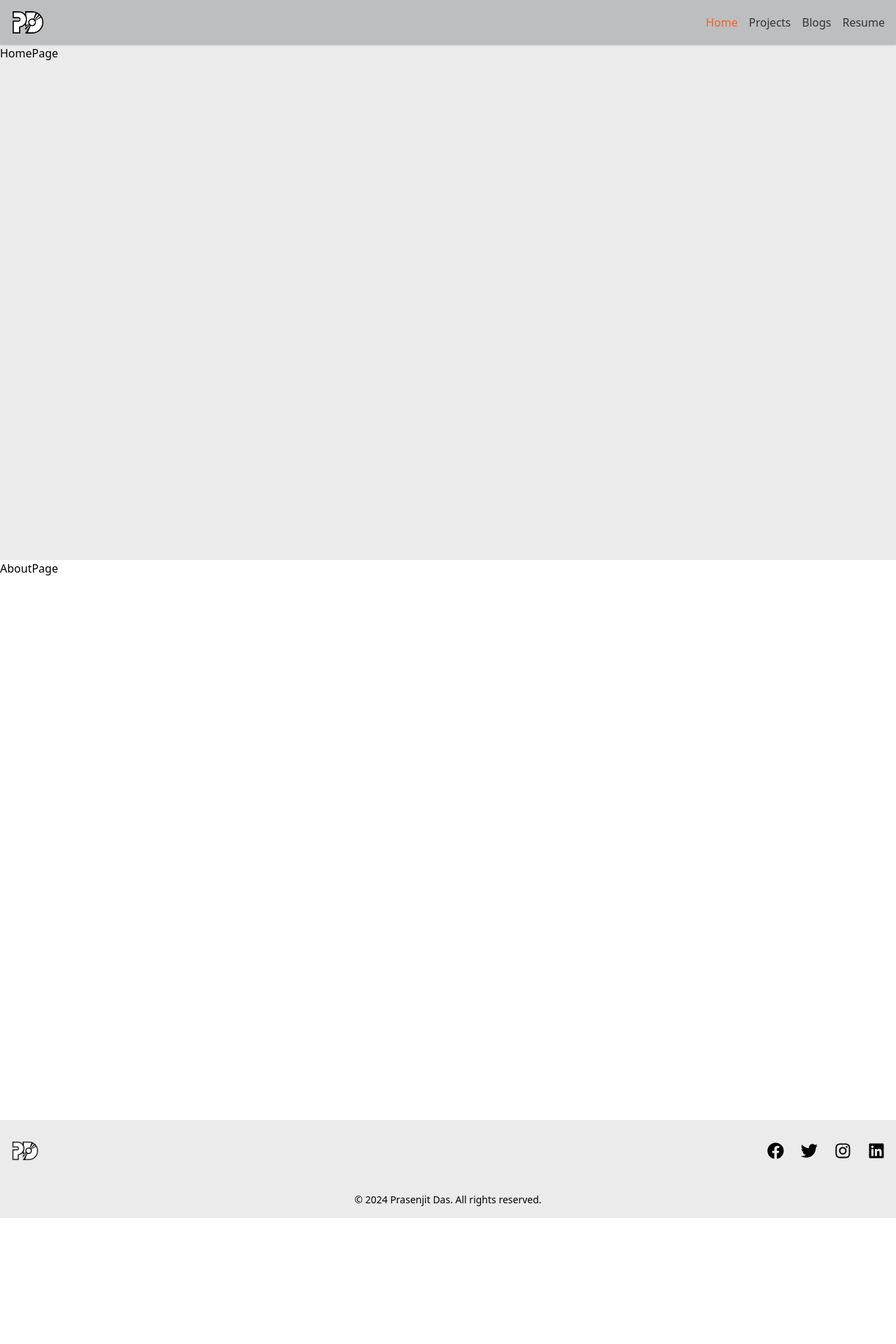
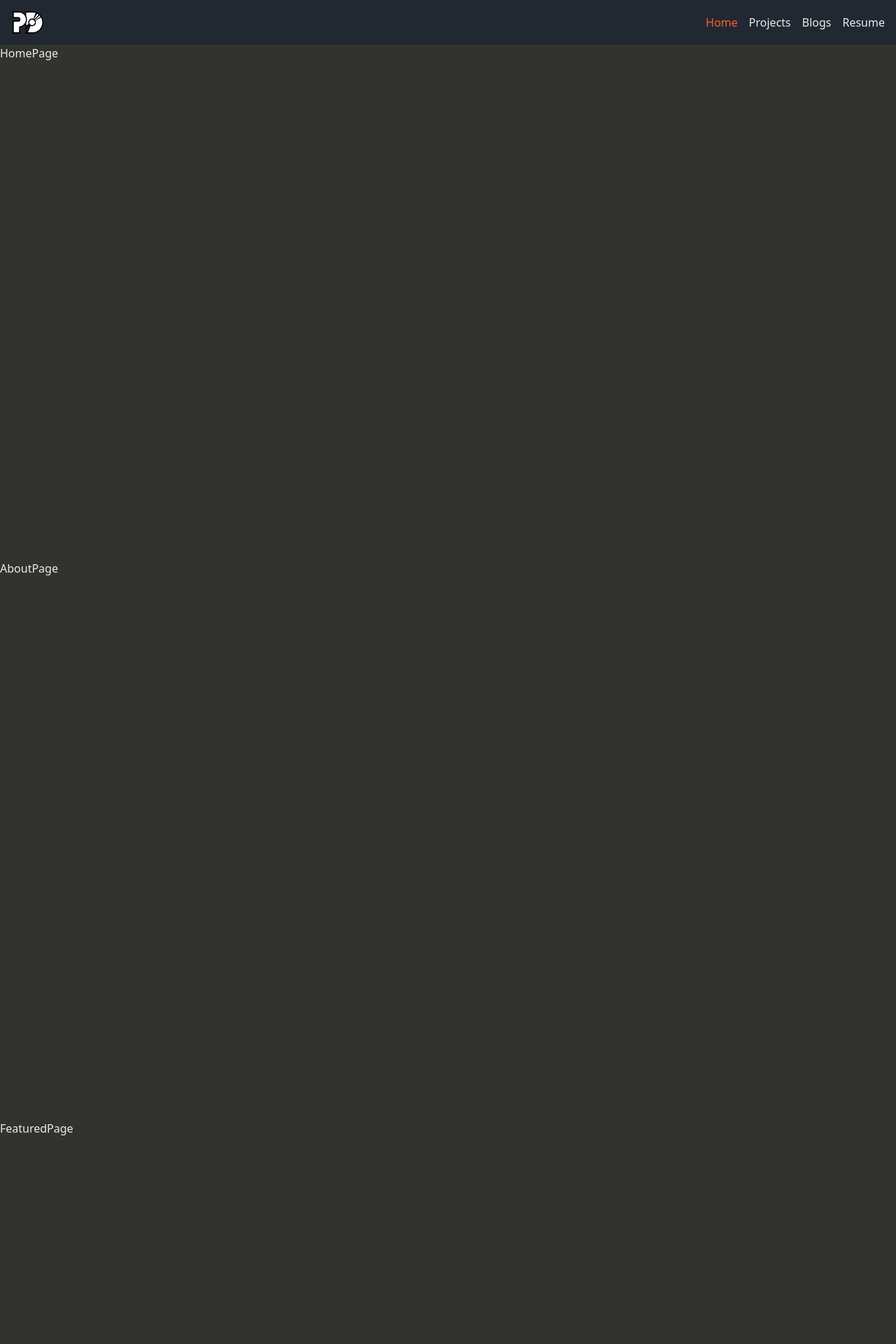
Before and after one commit to prasenjitpriyan/portfolio, a Next.js app: page / in a window 1280 px wide. Shown: the top 1920 px of the page at 70% size. Before the commit the page ends 1740 px from the top, so only its background shows below. Built offline with nearby package versions, Linux system fonts and the light colour scheme.

Commit message:
Footer and navbar modified and necessary link page created

```diff
--- a/app/page.jsx
+++ b/app/page.jsx
@@ -1,6 +1,8 @@
 import Footer from '@/components/Footer'
 import AboutPage from '@/pages/AboutPage'
+import FeaturedPage from '@/pages/FeaturedPage'
 import HomePage from '@/pages/HomePage'
+import ProjectPage from '@/pages/ProjectPage'
 import React from 'react'
 
 const Home = () => {
@@ -8,6 +10,8 @@ const Home = () => {
     <main>
       <HomePage />
       <AboutPage />
+      <FeaturedPage />
+      <ProjectPage />
       <Footer />
     </main>
   )
--- a/components/Footer.jsx
+++ b/components/Footer.jsx
@@ -1,14 +1,18 @@
-// components/Footer.js
-
 import Image from 'next/image'
 import Link from 'next/link'
-import { FaFacebook, FaTwitter, FaInstagram, FaLinkedin } from 'react-icons/fa'
+import socialMediaLinks from '@/lib/SocialMediaILinks'
+import MotionDiv from './MotionDiv'
 
 const Footer = () => {
   return (
-    <footer className="bg-my-color-4 text-white">
+    <footer className="bg-my-color-2 text-my-color-4">
       <div className="max-w-8xl mx-auto px-4 py-6 flex flex-col md:flex-row justify-between items-center">
-        <div className="flex items-center mb-4 md:mb-0">
+        <MotionDiv
+          initial={{ scale: 1 }}
+          whileHover={{ scale: 1.1 }}
+          transition={{ duration: 0.2 }}
+          className="flex items-center mb-4 md:mb-0"
+        >
           <Image
             src={'/pd.png'}
             priority
@@ -17,39 +21,28 @@ const Footer = () => {
             alt="Logo"
             className="h-10 w-10"
           />
-        </div>
+        </MotionDiv>
         <div className="flex space-x-6">
-          <Link
-            href="https://www.facebook.com"
-            target="_blank"
-            className="hover:text-my-color-6 transition duration-300"
-          >
-            <FaFacebook className="h-6 w-6" />
-          </Link>
-          <Link
-            href="https://www.twitter.com"
-            target="_blank"
-            className="hover:text-my-color-6 transition duration-300"
-          >
-            <FaTwitter className="h-6 w-6" />
-          </Link>
-          <Link
-            href="https://www.instagram.com"
-            target="_blank"
-            className="hover:text-my-color-6 transition duration-300"
-          >
-            <FaInstagram className="h-6 w-6" />
-          </Link>
-          <Link
-            href="https://www.linkedin.com"
-            target="_blank"
-            className="hover:text-my-color-6 transition duration-300"
-          >
-            <FaLinkedin className="h-6 w-6" />
-          </Link>
+          {socialMediaLinks.map(({ href, target, className, icon }, index) => (
+            <MotionDiv
+              key={index}
+              initial={{ scale: 1 }}
+              whileHover={{ scale: 1.1 }}
+              transition={{ duration: 0.2 }}
+            >
+              <Link
+                href={href}
+                target={target}
+                className={className}
+                rel="noopener noreferrer"
+              >
+                {icon}
+              </Link>
+            </MotionDiv>
+          ))}
         </div>
       </div>
-      <div className="bg-my-color-4 py-4 text-center">
+      <div className="bg-my-color-2 text-my-color-4 py-4 text-center">
         <p className="text-sm">
           &copy; {new Date().getFullYear()} Prasenjit Das. All rights reserved.
         </p>
--- /dev/null
+++ b/components/MotionDiv.jsx
@@ -0,0 +1,10 @@
+'use client'
+
+import React from 'react'
+import { motion } from 'framer-motion'
+
+const MotionDiv = ({ children, ...props }) => {
+  return <motion.div {...props}>{children}</motion.div>
+}
+
+export default MotionDiv
--- a/components/Navbar.jsx
+++ b/components/Navbar.jsx
@@ -4,7 +4,7 @@ import Image from 'next/image'
 import { useState } from 'react'
 import { usePathname } from 'next/navigation'
 import { RxHamburgerMenu } from 'react-icons/rx'
-import { motion } from 'framer-motion'
+import MotionDiv from './MotionDiv'
 import Link from 'next/link'
 
 const Navbar = () => {
@@ -23,9 +23,14 @@ const Navbar = () => {
   ]
 
   return (
-    <nav className="sticky top-0 z-10 bg-my-color-1 backdrop-filter backdrop-blur-lg bg-opacity-30 shadow">
+    <nav className="bg-my-color-1">
       <div className="max-w-8xl mx-auto px-4">
         <div className="flex items-center justify-between h-16">
+          <MotionDiv
+            initial={{ scale: 1 }}
+            whileHover={{ scale: 1.1 }}
+            transition={{ duration: 0.2 }}
+          >
             <Image
               src="/pd.png"
               priority
@@ -34,9 +39,10 @@ const Navbar = () => {
               alt="My Logo"
               className="w-12 h-12"
             />
+          </MotionDiv>
           <div className="hidden md:flex space-x-4">
             {links.map((link) => (
-              <motion.div
+              <MotionDiv
                 key={link.href}
                 initial={{ scale: 1 }}
                 whileHover={{ scale: 1.1 }}
@@ -48,12 +54,12 @@ const Navbar = () => {
                   className={
                     pathname === link.href
                       ? 'text-my-color-6'
-                      : 'text-my-color-2'
+                      : 'text-my-color-4'
                   }
                 >
                   {link.label}
                 </Link>
-              </motion.div>
+              </MotionDiv>
             ))}
           </div>
           <div className="md:hidden">
@@ -73,7 +79,7 @@ const Navbar = () => {
         <div className="md:hidden">
           <div className="flex flex-col bg-white rounded shadow-md p-4">
             {links.map((link) => (
-              <motion.div
+              <MotionDiv
                 key={link.href}
                 initial={{ scale: 1 }}
                 whileHover={{ scale: 1.1 }}
@@ -91,7 +97,7 @@ const Navbar = () => {
                 >
                   {link.label}
                 </Link>
-              </motion.div>
+              </MotionDiv>
             ))}
           </div>
         </div>
--- /dev/null
+++ b/lib/SocialMediaILinks.js
@@ -0,0 +1,42 @@
+import {
+  FaGithub,
+  FaLinkedin,
+  FaFacebook,
+  FaTwitter,
+  FaDribbble
+} from 'react-icons/fa'
+
+const socialMediaLinks = [
+  {
+    href: 'https://github.com/yourusername',
+    target: '_blank',
+    className: 'hover:text-my-color-6 transition duration-300',
+    icon: <FaGithub className="text-xl" />
+  },
+  {
+    href: 'https://linkedin.com/in/yourusername',
+    target: '_blank',
+    className: 'hover:text-my-color-6 transition duration-300',
+    icon: <FaLinkedin className="text-xl" />
+  },
+  {
+    href: 'https://facebook.com/yourusername',
+    target: '_blank',
+    className: 'hover:text-my-color-6 transition duration-300',
+    icon: <FaFacebook className="text-xl" />
+  },
+  {
+    href: 'https://twitter.com/yourusername',
+    target: '_blank',
+    className: 'hover:text-my-color-6 transition duration-300',
+    icon: <FaTwitter className="text-xl" />
+  },
+  {
+    href: 'https://dribbble.com/yourusername',
+    target: '_blank',
+    className: 'hover:text-my-color-6 transition duration-300',
+    icon: <FaDribbble className="text-xl" />
+  }
+]
+
+export default socialMediaLinks
--- a/pages/AboutPage.jsx
+++ b/pages/AboutPage.jsx
@@ -1,7 +1,7 @@
 import React from 'react'
 
 const AboutPage = () => {
-  return <div className="h-svh">AboutPage</div>
+  return <div className="h-svh bg-my-color-2 text-my-color-4">AboutPage</div>
 }
 
 export default AboutPage
--- /dev/null
+++ b/pages/FeaturedPage.jsx
@@ -0,0 +1,7 @@
+import React from 'react'
+
+const FeaturedPage = () => {
+  return <div className="h-svh bg-my-color-2 text-my-color-4">FeaturedPage</div>
+}
+
+export default FeaturedPage
--- a/pages/HomePage.jsx
+++ b/pages/HomePage.jsx
@@ -1,7 +1,11 @@
 import React from 'react'
 
 const HomePage = () => {
-  return <div className="bg-my-color-4 h-[calc(100svh-4rem)]">HomePage</div>
+  return (
+    <div className="h-[calc(100svh-4rem)] bg-my-color-2 text-my-color-4">
+      HomePage
+    </div>
+  )
 }
 
 export default HomePage
--- /dev/null
+++ b/pages/ProjectPage.jsx
@@ -0,0 +1,7 @@
+import React from 'react'
+
+const ProjectPage = () => {
+  return <div className="h-svh bg-my-color-2 text-my-color-4">ProjectPage</div>
+}
+
+export default ProjectPage
```
Lines whose indentation alone changed are shown as unchanged.
